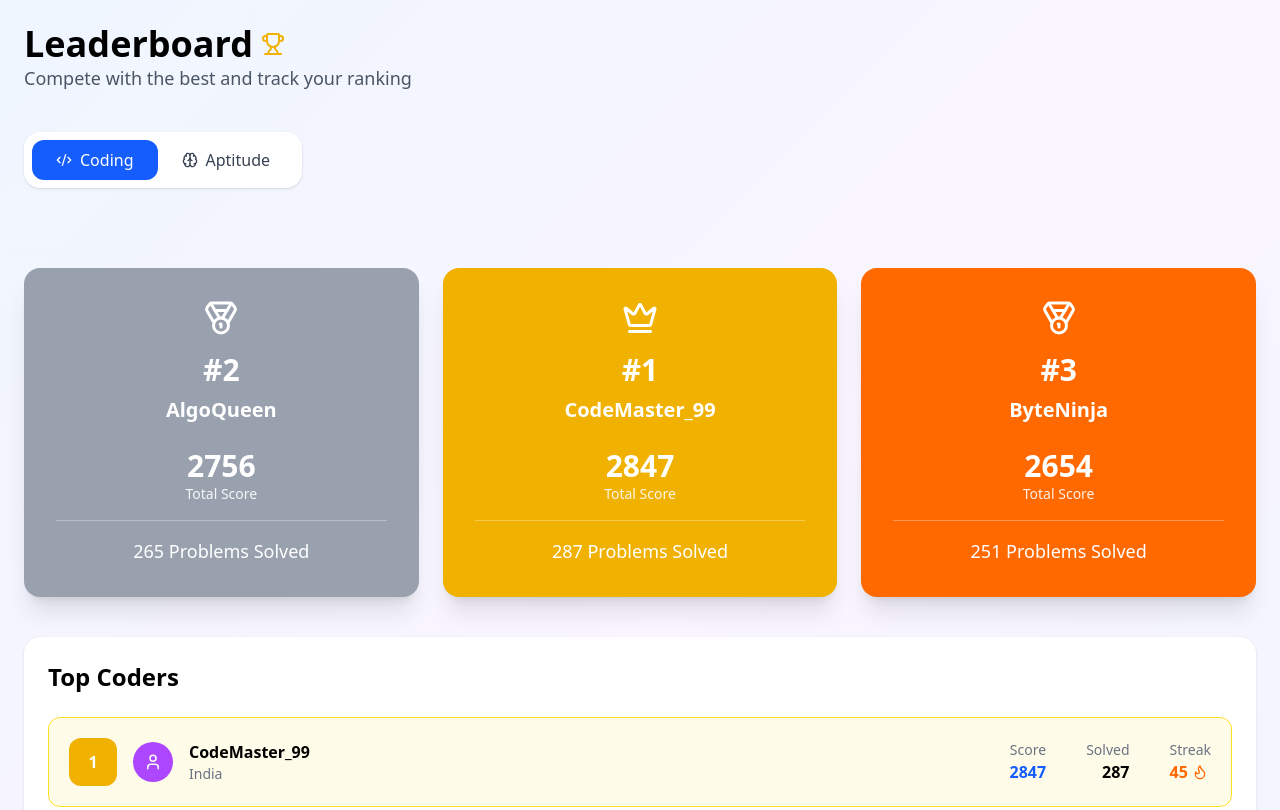
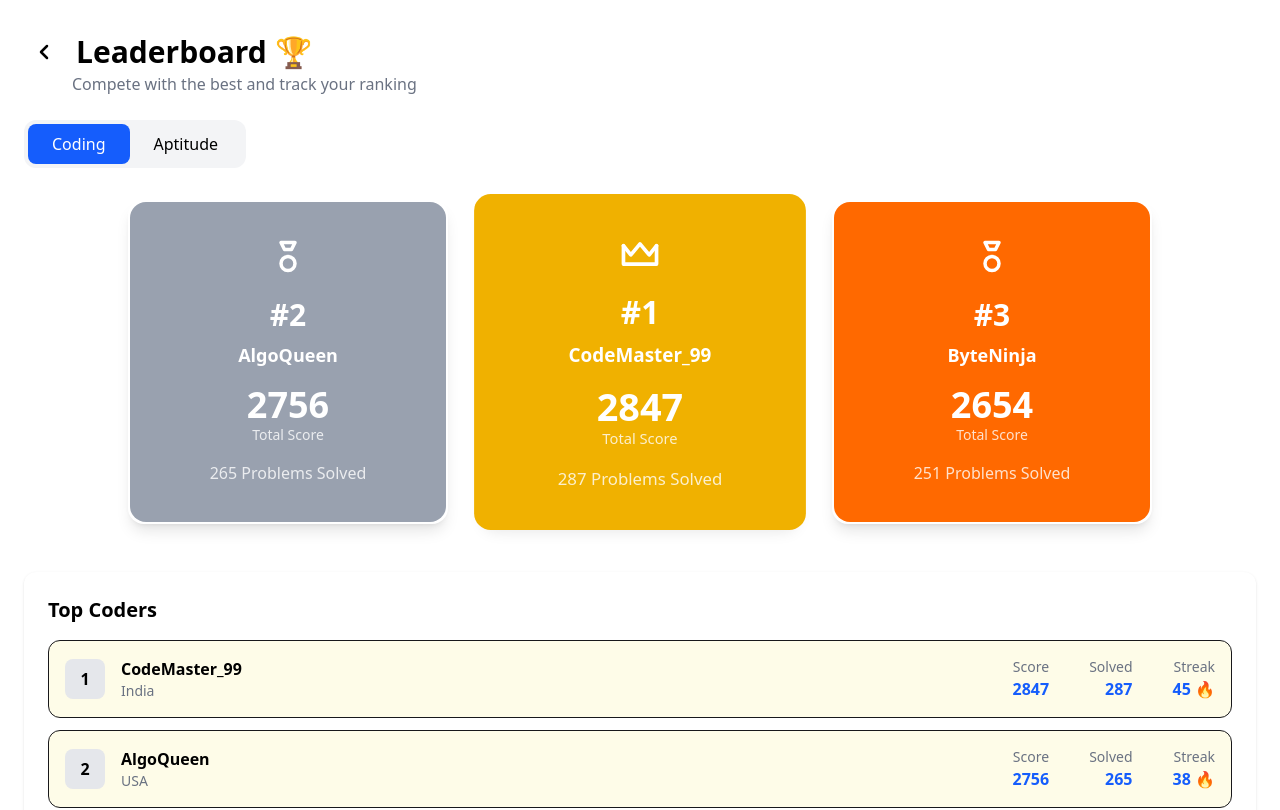
Before and after one commit to BhagwatAtharv/placemat, a React (Vite) app in the folder placemat_frontend/: page /leaderboard in a window 1280 px wide. Shown: the top 810 px of the page. Built offline with nearby package versions, Linux system fonts and the light colour scheme.

Commit message:
ui components leaderboard 2  added

```diff
--- a/placemat_frontend/src/components/leaderboard/AptitudeLeaderboard.jsx
+++ b/placemat_frontend/src/components/leaderboard/AptitudeLeaderboard.jsx
@@ -1,25 +1,21 @@
 import Podium from "./Podium";
 import LeaderboardList from "./LeaderboardList";
 
-const aptitudeUsers = [
-  { rank: 1, name: "DevWarrior", country: "India", score: 2543, solved: 243, streak: 35 },
-  { rank: 2, name: "MindBender", country: "USA", score: 2478, solved: 238, streak: 32 },
-  { rank: 3, name: "LogicAce", country: "UK", score: 2399, solved: 230, streak: 29 },
-  { rank: 4, name: "BugHunter", country: "Canada", score: 2365, solved: 224, streak: 26 },
-  { rank: 5, name: "TreeTraverser", country: "Singapore", score: 2021, solved: 192, streak: 17 },
+const users = [
+  { name: "MindBender", country: "USA", score: 2760, solved: 260, streak: 40 },
+  { name: "LogicAce", country: "UK", score: 2680, solved: 250, streak: 34 },
+  { name: "QuickThinker", country: "India", score: 2600, solved: 240, streak: 30 },
+  { name: "BrainStorm", country: "Canada", score: 2450, solved: 220, streak: 26 },
+  { name: "Arjun Patel", country: "India", score: 2620, solved: 210, streak: 18 },
 ];
 
 export default function AptitudeLeaderboard() {
+  const sorted = [...users].sort((a, b) => b.score - a.score);
+
   return (
     <>
-      {/* 🔥 Top 3 */}
-      <Podium users={aptitudeUsers.slice(0, 3)} />
-
-      {/* 🔥 Full List */}
-      <LeaderboardList
-        title="Top Aptitude Masters"
-        users={aptitudeUsers}
-      />
+      <Podium users={sorted.slice(0, 3)} />
+      <LeaderboardList title="Top Aptitude Masters" users={sorted} currentUser="Arjun Patel" />
     </>
   );
 }
--- a/placemat_frontend/src/components/leaderboard/CodingLeaderboard.jsx
+++ b/placemat_frontend/src/components/leaderboard/CodingLeaderboard.jsx
@@ -1,22 +1,22 @@
 import Podium from "./Podium";
 import LeaderboardList from "./LeaderboardList";
 
-const codingUsers = [
-  { rank: 1, name: "CodeMaster_99", country: "India", score: 2847, solved: 287, streak: 45 },
-  { rank: 2, name: "AlgoQueen", country: "USA", score: 2756, solved: 265, streak: 38 },
-  { rank: 3, name: "ByteNinja", country: "China", score: 2654, solved: 251, streak: 42 },
-  { rank: 4, name: "DevWarrior", country: "India", score: 2543, solved: 243, streak: 35 },
-  { rank: 5, name: "CodeGenius", country: "UK", score: 2487, solved: 238, streak: 31 },
+const users = [
+  { name: "CodeMaster_99", country: "India", score: 2847, solved: 287, streak: 45 },
+  { name: "AlgoQueen", country: "USA", score: 2756, solved: 265, streak: 38 },
+  { name: "ByteNinja", country: "China", score: 2654, solved: 251, streak: 42 },
+  { name: "DevWarrior", country: "India", score: 2543, solved: 243, streak: 35 },
+  { name: "CodeGenius", country: "UK", score: 2487, solved: 238, streak: 31 },
+  { name: "Arjun Patel", country: "India", score: 2554, solved: 185, streak: 12 },
 ];
 
 export default function CodingLeaderboard() {
+  const sorted = [...users].sort((a, b) => b.score - a.score);
+
   return (
     <>
-      {/* ✅ THIS IS THE MISSING PART */}
-      <Podium users={codingUsers.slice(0, 3)} />
-
-      {/* ✅ FULL LIST BELOW */}
-      <LeaderboardList title="Top Coders" users={codingUsers} />
+      <Podium users={sorted.slice(0, 3)} />
+      <LeaderboardList title="Top Coders" users={sorted} currentUser="Arjun Patel" />
     </>
   );
 }
--- a/placemat_frontend/src/components/leaderboard/LeaderboardHeader.jsx
+++ b/placemat_frontend/src/components/leaderboard/LeaderboardHeader.jsx
@@ -1,12 +1,30 @@
-import { Trophy } from "lucide-react";
+import { ChevronLeft } from "lucide-react";
+import { useNavigate } from "react-router-dom";
 
 export default function LeaderboardHeader() {
+  const navigate = useNavigate();
+
   return (
-    <div>
-      <h1 className="text-4xl font-bold flex items-center gap-2">
-        Leaderboard <Trophy className="text-yellow-500" />
-      </h1>
-      <p className="text-gray-600 text-lg">
+    <div className="mb-6">
+      {/* Top row: Back arrow + title + trophy */}
+      <div className="flex items-center gap-3">
+        {/* Back Arrow */}
+        <button
+          onClick={() => navigate(-1)}
+          className="p-2 rounded-md hover:bg-gray-100 transition"
+        >
+          <ChevronLeft className="w-6 h-6" strokeWidth={2.5} />
+
+        </button>
+
+        {/* Title + Trophy */}
+        <h1 className="text-3xl font-bold flex items-center gap-2">
+          Leaderboard <span className="text-3xl">🏆</span>
+        </h1>
+      </div>
+
+      {/* Subtitle */}
+      <p className="ml-12 text-gray-500">
         Compete with the best and track your ranking
       </p>
     </div>
--- a/placemat_frontend/src/components/leaderboard/LeaderboardList.jsx
+++ b/placemat_frontend/src/components/leaderboard/LeaderboardList.jsx
@@ -1,79 +1,50 @@
-import { Flame, User } from "lucide-react";
+export default function LeaderboardList({ title, users, currentUser }) {
+  return (
+    <div className="bg-white rounded-xl p-6 shadow">
+      <h2 className="text-xl font-bold mb-4">{title}</h2>
 
-export default function LeaderboardList({ title, users }) {
-  return (
-    <div className="bg-white rounded-2xl p-6 shadow">
-      <h2 className="text-2xl font-semibold mb-6">{title}</h2>
-
-      <div className="space-y-4">
-        {users.map((user) => {
-          const isTop3 = user.rank <= 3;
+      {users.map((user, index) => {
+        const isTop3 = index < 3;
+        const isYou = user.name === currentUser;
 
         return (
           <div
-              key={user.rank}
-              className={`flex items-center justify-between p-5 rounded-xl border transition
-                ${
-                  isTop3
-                    ? "bg-yellow-50 border-yellow-300"
-                    : "bg-white hover:bg-purple-50"
-                }`}
+            key={user.name}
+            className={`flex justify-between items-center p-4 rounded-xl mb-3
+              ${isTop3 ? "bg-yellow-50 border border border-zinc-900" : "border"}
+              ${isYou ? "border-purple-500 bg-purple-50" : ""}
+            `}
           >
-              {/* LEFT */}
             <div className="flex items-center gap-4">
-                {/* Rank / Medal */}
-                {isTop3 ? (
-                  <div
-                    className={`w-12 h-12 rounded-xl flex items-center justify-center text-white font-bold
-                      ${
-                        user.rank === 1
-                          ? "bg-yellow-500"
-                          : user.rank === 2
-                          ? "bg-gray-400"
-                          : "bg-orange-500"
-                      }`}
-                  >
-                    {user.rank}
-                  </div>
-                ) : (
-                  <div className="w-12 h-12 rounded-xl bg-gray-100 flex items-center justify-center">
-                    {user.rank}
-                  </div>
-                )}
-
-                {/* Avatar */}
-                <div className="w-10 h-10 rounded-full bg-purple-500 text-white flex items-center justify-center">
-                  <User size={18} />
+              <div className="w-10 h-10 rounded-lg flex items-center justify-center font-bold bg-gray-200">
+                {index + 1}
               </div>
 
-                {/* Name */}
               <div>
-                  <p className="font-semibold">{user.name}</p>
-                  <p className="text-sm text-gray-500">{user.country}</p>
+                <div className={`font-semibold ${isYou && "text-purple-600"}`}>
+                  {user.name} {isYou && "(You)"}
+                </div>
+                <div className="text-sm text-gray-500">{user.country}</div>
               </div>
             </div>
 
-              {/* RIGHT */}
             <div className="flex gap-10 text-right">
-                <div>
-                  <p className="text-sm text-gray-500">Score</p>
-                  <p className="font-semibold text-blue-600">{user.score}</p>
-                </div>
-                <div>
-                  <p className="text-sm text-gray-500">Solved</p>
-                  <p className="font-semibold">{user.solved}</p>
-                </div>
-                <div>
-                  <p className="text-sm text-gray-500">Streak</p>
-                  <p className="font-semibold text-orange-500 flex items-center gap-1">
-                    {user.streak} <Flame size={16} />
-                  </p>
-                </div>
+              <Stat label="Score" value={user.score} />
+              <Stat label="Solved" value={user.solved} />
+              <Stat label="Streak" value={`${user.streak} 🔥`} />
             </div>
           </div>
         );
       })}
     </div>
+  );
+}
+
+function Stat({ label, value }) {
+  return (
+    <div>
+      <div className="text-sm text-gray-500">{label}</div>
+      <div className="font-bold text-blue-600">{value}</div>
     </div>
   );
 }
--- a/placemat_frontend/src/components/leaderboard/LeaderboardTabs.jsx
+++ b/placemat_frontend/src/components/leaderboard/LeaderboardTabs.jsx
@@ -1,26 +1,22 @@
-import { Code2, Brain } from "lucide-react";
-
 export default function LeaderboardTabs({ activeTab, setActiveTab }) {
   return (
-    <div className="inline-flex bg-white p-2 rounded-2xl shadow">
+    <div className="inline-flex bg-gray-100 rounded-xl p-1 mb-8">
       <button
         onClick={() => setActiveTab("coding")}
-        className={`px-6 py-2 rounded-xl flex items-center gap-2 transition
-          ${activeTab === "coding"
-            ? "bg-blue-600 text-white"
-            : "text-gray-700"}`}
+        className={`px-6 py-2 rounded-lg ${
+          activeTab === "coding" ? "bg-blue-600 text-white" : ""
+        }`}
       >
-        <Code2 size={16} /> Coding
+        Coding
       </button>
 
       <button
         onClick={() => setActiveTab("aptitude")}
-        className={`px-6 py-2 rounded-xl flex items-center gap-2 transition
-          ${activeTab === "aptitude"
-            ? "bg-purple-600 text-white"
-            : "text-gray-700"}`}
+        className={`px-6 py-2 rounded-lg ${
+          activeTab === "aptitude" ? "bg-purple-600 text-white" : ""
+        }`}
       >
-        <Brain size={16} /> Aptitude
+        Aptitude
       </button>
     </div>
   );
--- a/placemat_frontend/src/components/leaderboard/Podium.jsx
+++ b/placemat_frontend/src/components/leaderboard/Podium.jsx
@@ -1,36 +1,83 @@
-import { Crown, Medal } from "lucide-react";
-
 export default function Podium({ users }) {
-  if (!users || users.length < 3) return null;
-
   return (
-    <div className="grid md:grid-cols-3 gap-6 my-10">
+    <div className="grid grid-cols-3 gap-8 max-w-5xl mx-auto mb-12">
       {/* #2 */}
-      <PodiumCard user={users[1]} rank={2} color="bg-gray-400" />
+      <PodiumCard user={users[1]} rank={2} bg="bg-gray-400" />
 
       {/* #1 */}
-      <PodiumCard user={users[0]} rank={1} color="bg-yellow-500" crown />
+      <PodiumCard user={users[0]} rank={1} bg="bg-yellow-500 scale-105" />
 
       {/* #3 */}
-      <PodiumCard user={users[2]} rank={3} color="bg-orange-500" />
+      <PodiumCard user={users[2]} rank={3} bg="bg-orange-500" />
     </div>
   );
 }
 
-function PodiumCard({ user, rank, color, crown }) {
+/* ================= ICONS ================= */
+
+function PodiumIcon({ rank }) {
+  // Crown for #1
+  if (rank === 1) {
+    return (
+      <svg
+        width="42"
+        height="42"
+        viewBox="0 0 24 24"
+        fill="none"
+        stroke="white"
+        strokeWidth="2"
+        strokeLinecap="round"
+        strokeLinejoin="round"
+      >
+        <path d="M3 7l4 5 5-6 5 6 4-5" />
+        <path d="M3 7v10h18V7" />
+      </svg>
+    );
+  }
+
+  // Medal for #2 and #3 (YOUR IMAGE STYLE)
+  return <MedalIcon />;
+}
+
+function MedalIcon() {
   return (
-    <div className={`rounded-2xl p-8 text-white text-center shadow-xl ${color}`}>
-      {crown ? <Crown size={36} className="mx-auto mb-4" /> : <Medal size={36} className="mx-auto mb-4" />}
+    <svg
+      width="42"
+      height="42"
+      viewBox="0 0 24 24"
+      fill="none"
+      stroke="white"
+      strokeWidth="2"
+      strokeLinecap="round"
+      strokeLinejoin="round"
+    >
+      <path d="M8 2h8l-2 4h-4z" />
+      <circle cx="12" cy="14" r="4" />
+    </svg>
+  );
+}
 
-      <p className="text-3xl font-bold">#{rank}</p>
-      <p className="mt-2 text-xl font-semibold">{user.name}</p>
+/* ================= CARD ================= */
 
-      <p className="mt-6 text-3xl font-bold">{user.score}</p>
-      <p className="text-sm opacity-90">Total Score</p>
+function PodiumCard({ user, rank, bg }) {
+  return (
+    <div className="p-[2px] rounded-2xl bg-gradient-to-br from-white/20 via-white/10 to-white/20 shadow-lg hover:shadow-2xl transition">
+      <div
+        className={`${bg} text-white rounded-2xl p-6 text-center h-[320px] flex flex-col justify-center`}
+      >
+        {/* Icon */}
+        <div className="mb-4 flex justify-center">
+          <PodiumIcon rank={rank} />
+        </div>
 
-      <div className="w-full h-px bg-white/30 my-4" />
-
-      <p className="text-lg">{user.solved} Problems Solved</p>
+        <div className="text-3xl font-bold mb-2">#{rank}</div>
+        <div className="text-lg font-semibold">{user.name}</div>
+        <div className="text-4xl font-bold mt-4">{user.score}</div>
+        <div className="text-sm opacity-80">Total Score</div>
+        <div className="mt-4 opacity-80">
+          {user.solved} Problems Solved
+        </div>
+      </div>
     </div>
   );
 }
--- a/placemat_frontend/src/pages/Leaderboard.jsx
+++ b/placemat_frontend/src/pages/Leaderboard.jsx
@@ -1,5 +1,4 @@
 import { useState } from "react";
-
 import LeaderboardHeader from "../components/leaderboard/LeaderboardHeader";
 import LeaderboardTabs from "../components/leaderboard/LeaderboardTabs";
 import CodingLeaderboard from "../components/leaderboard/CodingLeaderboard";
@@ -9,20 +8,11 @@ export default function Leaderboard() {
   const [activeTab, setActiveTab] = useState("coding");
 
   return (
-    <div className="min-h-screen bg-gradient-to-br from-blue-50 via-purple-50 to-blue-50">
-      <div className="max-w-7xl mx-auto p-6 space-y-10">
+    <div className="px-6 py-8">
+      <LeaderboardHeader />
+      <LeaderboardTabs activeTab={activeTab} setActiveTab={setActiveTab} />
 
-        <LeaderboardHeader />
-
-        <LeaderboardTabs
-          activeTab={activeTab}
-          setActiveTab={setActiveTab}
-        />
-
-        {activeTab === "coding" && <CodingLeaderboard />}
-        {activeTab === "aptitude" && <AptitudeLeaderboard />}
-
-      </div>
+      {activeTab === "coding" ? <CodingLeaderboard /> : <AptitudeLeaderboard />}
     </div>
   );
 }
```
Also changed, not shown: placemat_frontend/src/components/ui/quick-actions.jsx (+6 -6 lines). Lines whose indentation alone changed are shown as unchanged.
